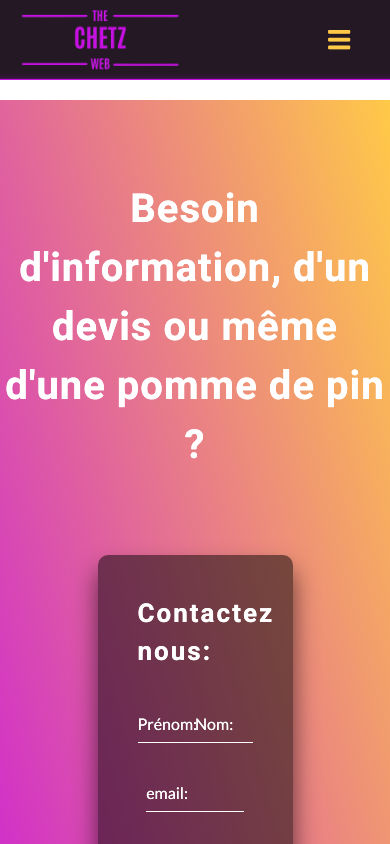
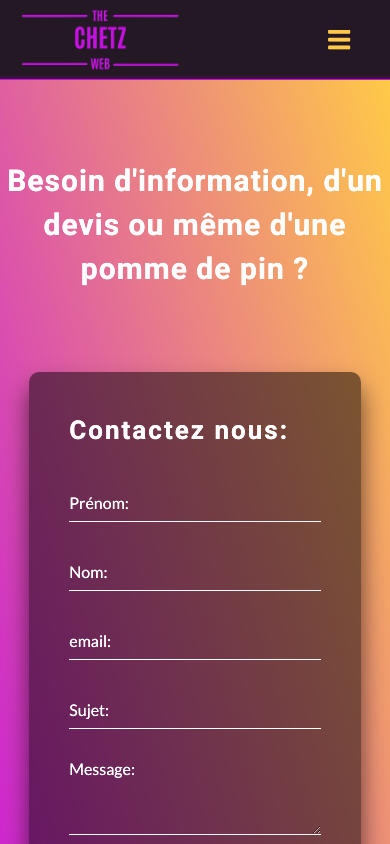
Before and after one commit to lolonai/chetz-web, a React (Create React App) app: page /contact in a window 390 px wide. Shown: the top 844 px of the page. Built offline with nearby package versions, Linux system fonts and the light colour scheme.

Commit message:
responsive

```diff
--- a/src/Styles/component/Contact.scss
+++ b/src/Styles/component/Contact.scss
@@ -4,7 +4,7 @@
   display: flex;
   flex-direction: column;
   align-items: center;
-  top: 10rem;
+  top: 8rem;
   background: linear-gradient(
     75deg,
     rgba(199, 15, 228, 1) 0%,
@@ -213,3 +213,33 @@
     }
   }
 }
+
+
+@media all and (max-width: 1248px) {
+  .contact-container {
+
+    .login-box {
+      width: 85vw;
+
+      .inline-input {
+        display: block;
+      }
+
+      .w100 {
+        position: relative;
+        width: 100%;
+      }
+
+      .use-box {
+        position: relative;
+        width: 100%;
+      }
+
+    }
+    h6 {
+      font-size: 3rem;
+    }
+
+
+  }
+}
--- a/src/Styles/component/Media_Query/mq768.scss
+++ b/src/Styles/component/Media_Query/mq768.scss
@@ -4,6 +4,8 @@
     display: none;
   }
 }
+
+
 
 // moins de 768 width
 @media all and (max-width: 768px) {
@@ -54,4 +56,31 @@
   .home-container {
     top: 8rem;
   }
+
+  .contact-container {
+
+    .login-box {
+      width: 85vw;
+
+      .inline-input {
+        display: block;
+      }
+
+      .w100 {
+        position: relative;
+        width: 100%;
+      }
+
+      .use-box {
+        position: relative;
+        width: 100%;
+      }
+
+    }
+    h6 {
+      font-size: 3rem;
+    }
+
+
+  }
 }
```
